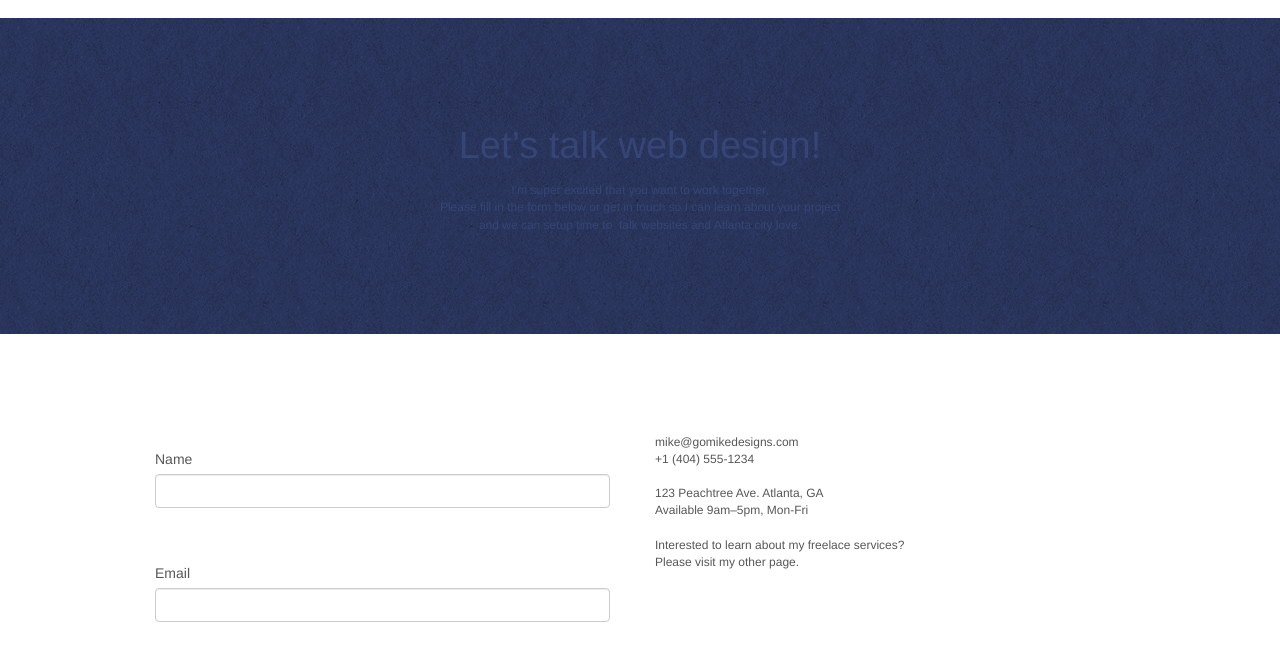
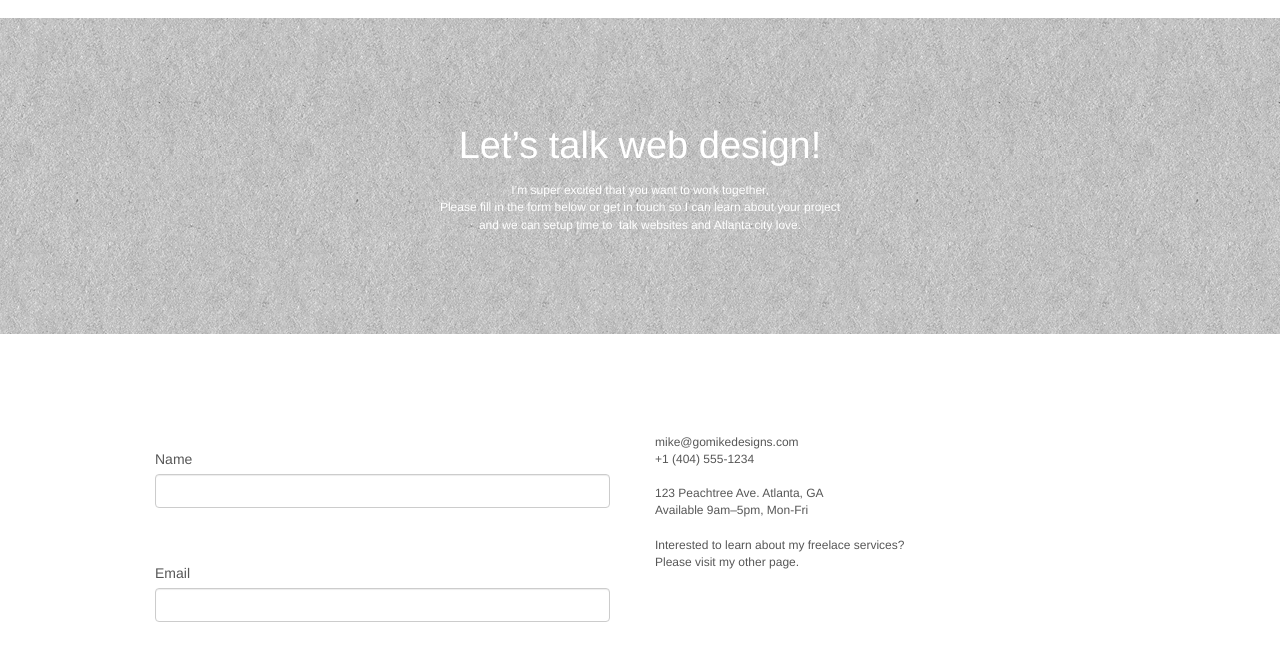
Before and after one commit to Daniel-Getahun/P4_Daniel_Getahun, a plain HTML site: page page2.html in a window 1280 px wide. Shown: the part 102-761 px from the top of the page. Drawn offline with nearby package versions, Linux system fonts and the light colour scheme; files that its build step writes are made by us from their sources; a script that the page names is missing.

Commit message:
foreground and background color changed

```diff
--- a/style.css
+++ b/style.css
@@ -109,7 +109,7 @@ button {
 
 .d-bloc .panel,
 .l-bloc {
-  color: rgba(0, 0, 0, 0.5);
+  color: 255, 255, 255;
 }
 
 
@@ -262,6 +262,7 @@ a {
 
 .hero-bloc-text {
   font-size: 38px;
+
 }
 
 p {
@@ -349,16 +350,14 @@ h1 {
   background-color: #ffffff;
 }
 
-.bgc-dark-slate-blue {
-  background-color: #364577;
-}
+
 
 .bgc-atomic-tangerine {
   background-color: #f3976c;
 }
 
 .tc-white {
-  color: #364577 !important;
+  color: #ffffff !important;
 }
 
 .btn-atomic-tangerine {
@@ -424,6 +423,11 @@ h1 {
 
 .navbar-nav > li{
   padding:15px;
+}
+.bloc.bgc-dark-slate-blue.d-bloc {
+  color: #ffffff !important;
+  background-color: none !important;
+  font-size: 24px;
 }
 @media (max-width: 1024px) {
   .bloc {
```
Also changed, not shown: index.html (+2 -2 lines).
